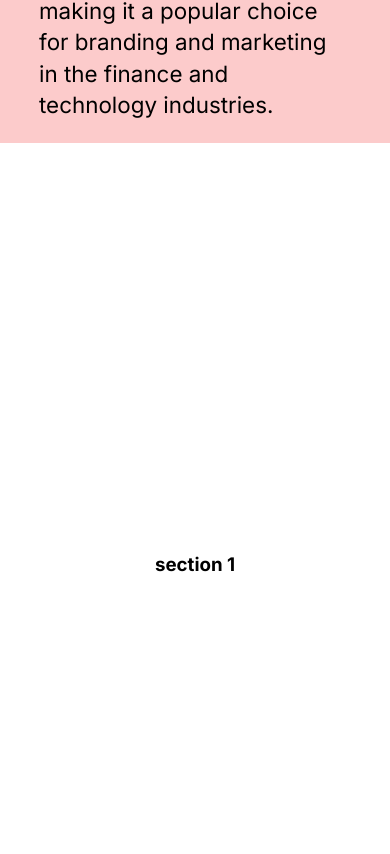
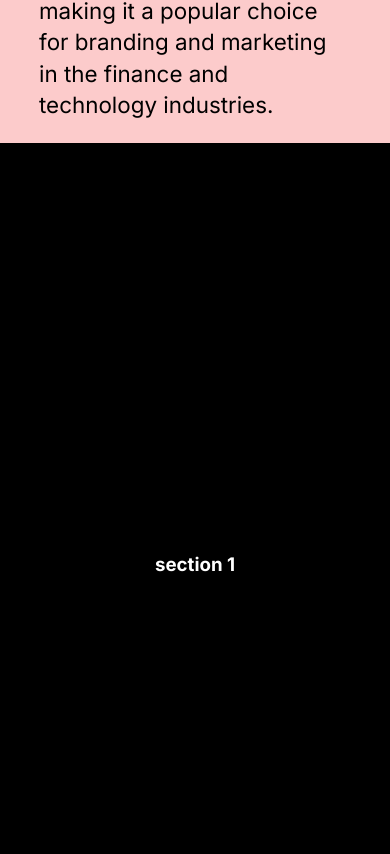
Before and after one commit to thefigtree/portfolio_24_03_11, a Next.js app: page / in a window 390 px wide. Shown: the part 3290-4144 px from the top of the page. Built offline with nearby package versions, Linux system fonts and the light colour scheme.

Commit message:
Clear: Responsive Issue

```diff
--- a/components/colorImage/colorImage.css
+++ b/components/colorImage/colorImage.css
@@ -104,7 +104,7 @@
   background-color: dodgerblue;
 }
 
-@media screen and (max-width: 599px) {
+@media screen and (max-width: 768px) {
   .left {
     display: none;
   }
--- a/components/colorImage/colorImage.jsx
+++ b/components/colorImage/colorImage.jsx
@@ -18,7 +18,8 @@ export default function ColorImage() {
 
     let mm = gsap.matchMedia();
 
-    mm.add("(min-width: 666px)", () => {
+    mm.add("(min-width: 769px)", () => {
+      console.log("Web");
       const details = gsap.utils.toArray(".section:not(:first-child)");
       const photos = gsap.utils.toArray(".desktopColor:not(:first-child)");
       const allPhotos = gsap.utils.toArray(".desktopColor");
@@ -78,22 +79,27 @@ export default function ColorImage() {
           },
         });
       });
+
+      // return () => {
+      //   // optional
+      //   // custom cleanup code here (runs when it STOPS matching)
+      //   console.log("mobile");
+      // };
       // console.log(self);
     });
 
-    mm.add("(max-width: 665px)", () => {
+    mm.add("(max-width: 768px)", () => {
+      console.log("Mobile");
       // Mobile animations
       const details = gsap.utils.toArray(
         ".desktopContentSection:not(:first-child)"
       );
-
       details.forEach((section, i) => {
         let bgColor = colors[i + 1];
         ScrollTrigger.create({
           trigger: section,
           start: "200 bottom",
           end: "+=100%",
-
           onToggle: (self) => {
             if (self.isActive) {
               gsap.to(".gallery", { backgroundColor: bgColor });
@@ -107,12 +113,6 @@ export default function ColorImage() {
         });
       });
     });
-
-    return () => {
-      // optional
-      // custom cleanup code here (runs when it STOPS matching)
-      console.log("mobile");
-    };
   });
 
   return (
--- a/components/myStack/myStack.css
+++ b/components/myStack/myStack.css
@@ -13,7 +13,12 @@
 .scroll_section {
   width: 100vw;
   height: 100vh;
+  background-color: black;
   display: flex;
   justify-content: center;
   align-items: center;
+
+  h3 {
+    color: white;
+  }
 }
```
